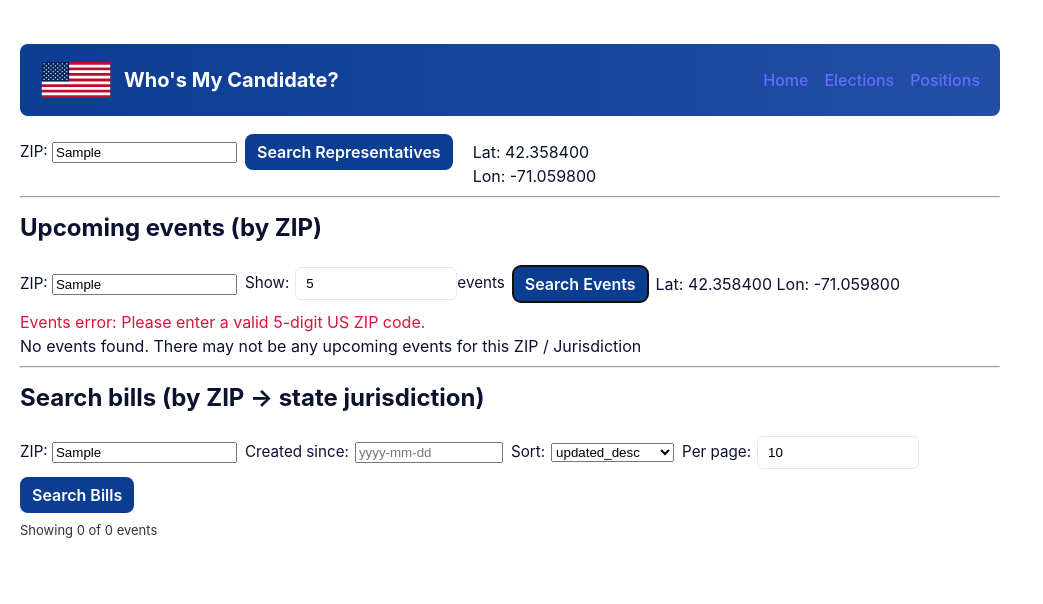
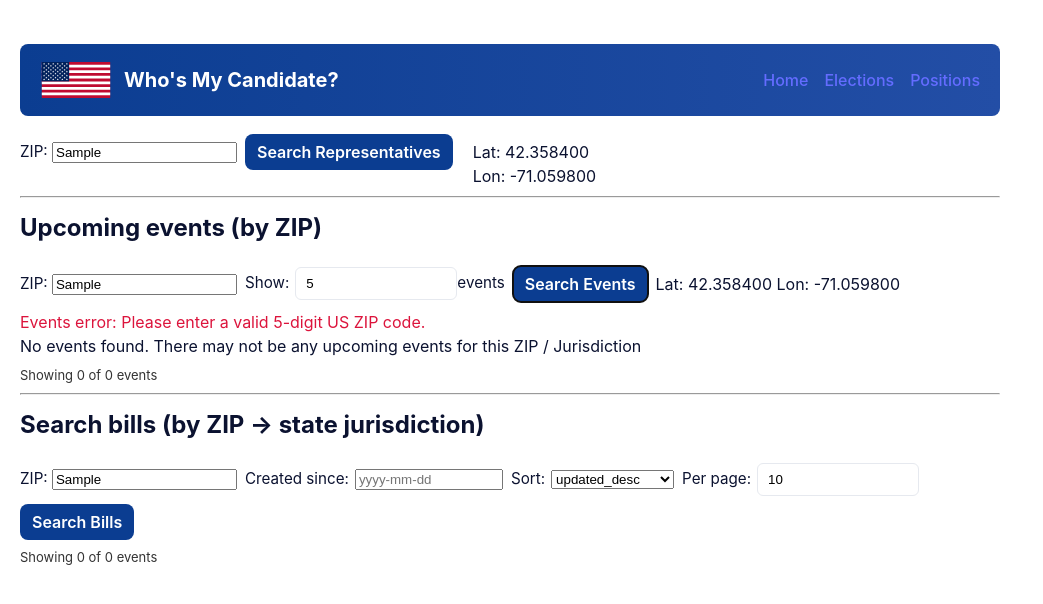
Before and after one commit to windowmeadow/bobalovers, a React app in the folder frontend/: page / in a window 1280 px wide. Both pictures are taken after typing "Sample" into the empty fields and a click on the button "Search Events". Shown: the top 604 px of the page, without its empty margins (0-1043 px from the left). Built offline with nearby package versions, Linux system fonts and the light colour scheme; the HTML template or start-up script is replaced by a standard one.

Commit message:
Committing

```diff
--- a/frontend/src/App.jsx
+++ b/frontend/src/App.jsx
@@ -12,7 +12,7 @@ function ElectionsPage() {
     <div className="app-shell">
       <header className="app-header">
         <img src={flagSvg} alt="US flag" style={{ height: 36, width: 72 }} />
-        <div className="brand-title">Who's My Candidate?</div>
+        <div className="brand-title">Ballot Snapshot</div>
         <nav style={{ marginLeft: 'auto', display: 'flex', gap: 16 }}>
           <Link to="/">Home</Link>
           <Link to="/elections">Elections</Link>
@@ -455,6 +455,13 @@ function HomePage() {
               )}
             </div>
           )}
+          {/* Summary showing how many are displayed vs total available */}
+          {Array.isArray(events) ? (
+            <div style={{ marginTop: 8, fontSize: 13, color: '#333' }}>
+              {`Showing ${Math.min(eventsLimit, (availableEventsCount ?? events.length))} of ${availableEventsCount ?? events.length} events`}
+            </div>
+          ) : null}
+
           {/* Bills UI */}
           <hr />
           <section style={{ marginTop: 12 }}>
```
